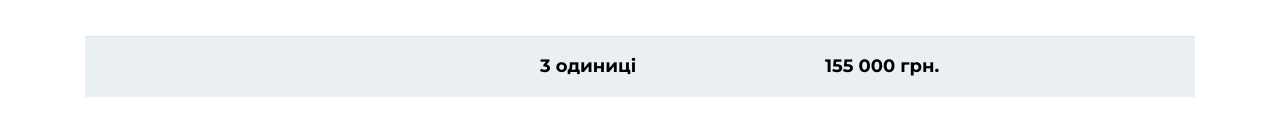
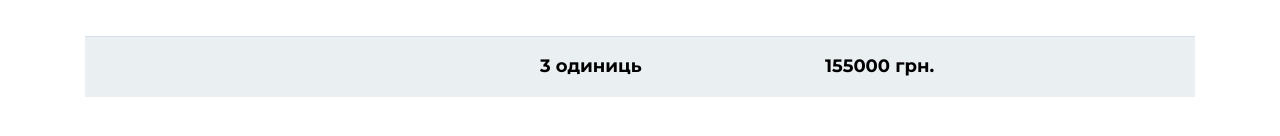
Before and after one commit to Dynam1kss/Shopping-cart, a React (Create React App) app: page / in a window 1280 px wide. Shown: the part 592-728 px from the top of the page. Built offline with nearby package versions, Linux system fonts and the light colour scheme.

Commit message:
footer total count and price

```diff
--- a/src/components/Cart/index.jsx
+++ b/src/components/Cart/index.jsx
@@ -6,6 +6,19 @@
 
 const Cart = () => {
   const [cart, setCart] = React.useState(data);
+  const [total, setTotal] = React.useState({
+    // summing all items and their prices
+    price: cart.reduce((prev, curr) => prev + curr.priceTotal, 0),
+    count: cart.reduce((prev, curr) => prev + curr.count, 0),
+  });
+
+  React.useEffect(() => {
+    // updating footer total according to relevant data
+    setTotal({
+      price: cart.reduce((prev, curr) => prev + curr.priceTotal, 0),
+      count: cart.reduce((prev, curr) => prev + curr.count, 0),
+    });
+  }, [cart]);
 
   const deleteProduct = (id) => {
     setCart((cart) => {
@@ -79,7 +92,7 @@
     <section className="cart">
       <CartHeader />
       {products}
-      <CartFooter />
+      <CartFooter total={total} />
     </section>
   );
 };
--- a/src/components/CartFooter/index.jsx
+++ b/src/components/CartFooter/index.jsx
@@ -1,10 +1,12 @@
 import "./style.scss";
 
-const CartFooter = () => {
+const CartFooter = ({ total }) => {
+  const { count, price } = total;
+
   return (
     <footer className="cart-footer">
-      <div className="cart-footer__count">3 одиниці</div>
-      <div className="cart-footer__price">155 000 грн.</div>
+      <div className="cart-footer__count">{count} одиниць</div>
+      <div className="cart-footer__price">{price} грн.</div>
     </footer>
   );
 };
```
